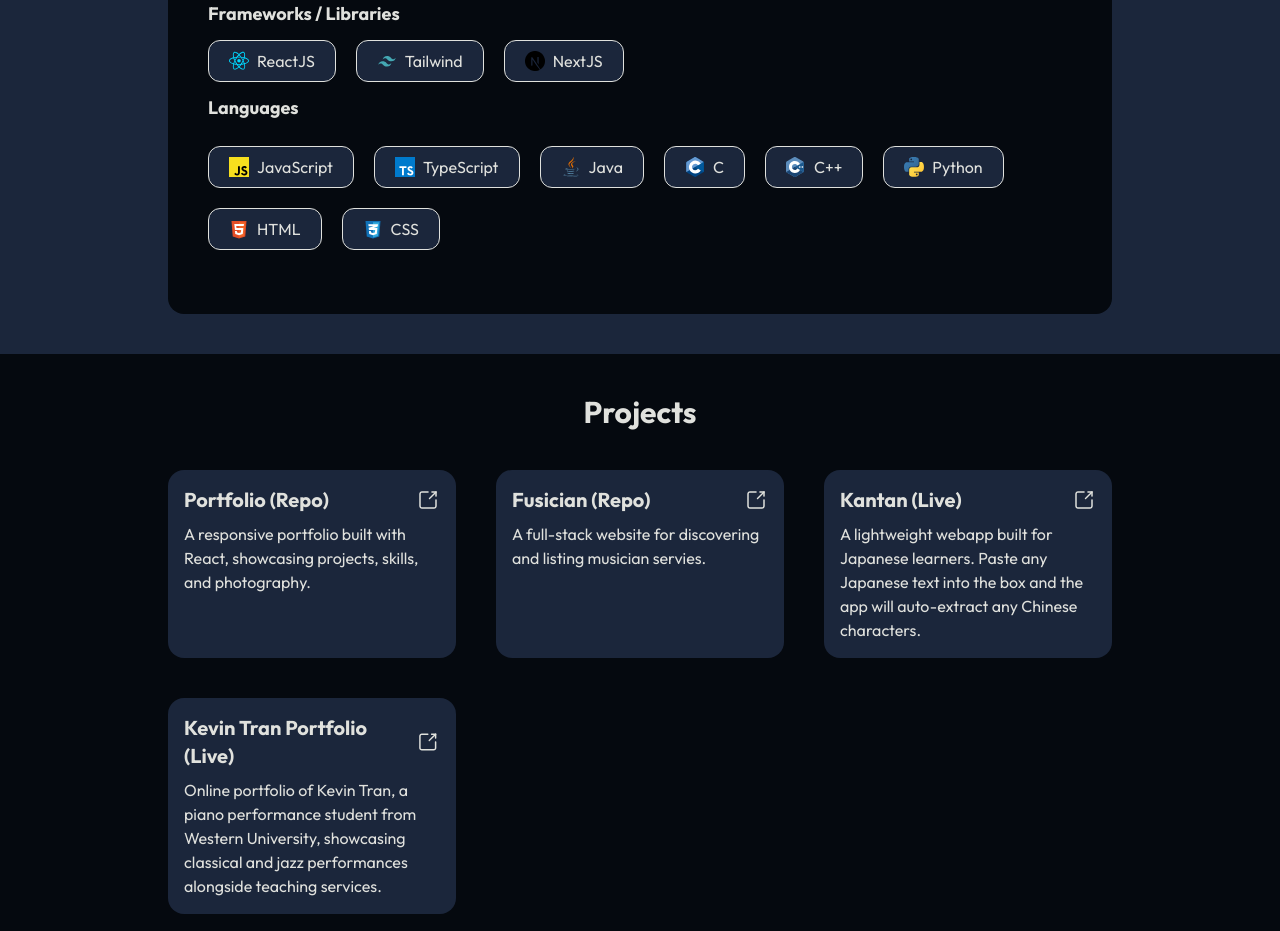
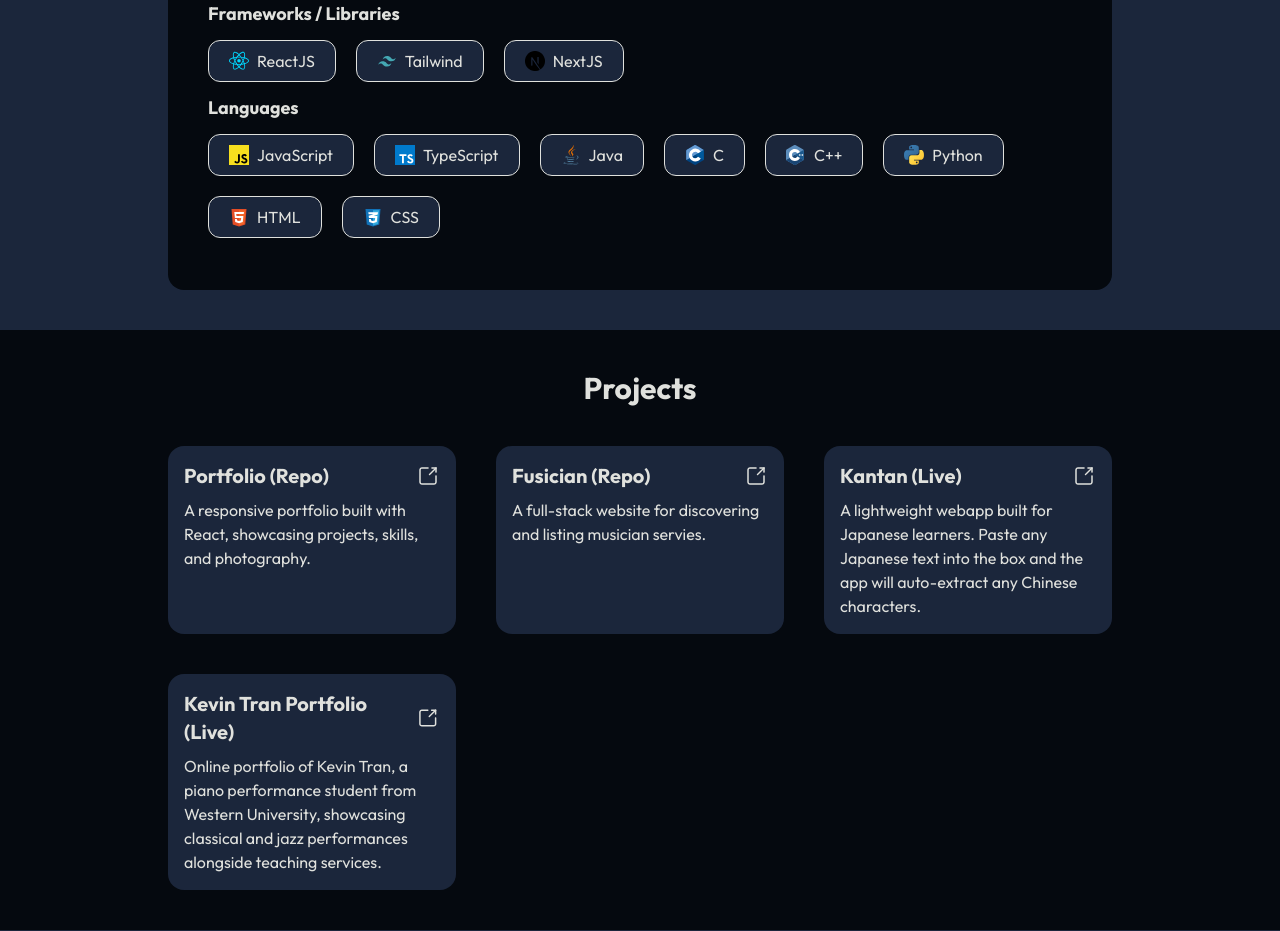
Before and after one commit to jtp0220/portfolio-2026, a React (Vite) app: page / in a window 1280 px wide. Shown: the part 1580-2511 px from the top of the page. Built offline with nearby package versions, Linux system fonts and the light colour scheme.

Commit message:
removed duplicate div in Resume.tsx

```diff
--- a/src/components/Resume.tsx
+++ b/src/components/Resume.tsx
@@ -43,7 +43,7 @@ export default function Resume() {
               </div>
               <div>
                 <h3 className="text-lg font-bold">Languages</h3>
-                <div className="flex flex-wrap gap-5 py-3">{<div className="flex flex-wrap gap-5 py-3">{resumeData.skills.map((value: SkillData, index) => (value.type == "language" ? <Skill key={index} {...value} /> : <></>))}</div>}</div>
+                <div className="flex flex-wrap gap-5 py-3">{resumeData.skills.map((value: SkillData, index) => (value.type == "language" ? <Skill key={index} {...value} /> : <></>))}</div>
               </div>
             </div>
           </div>
```
